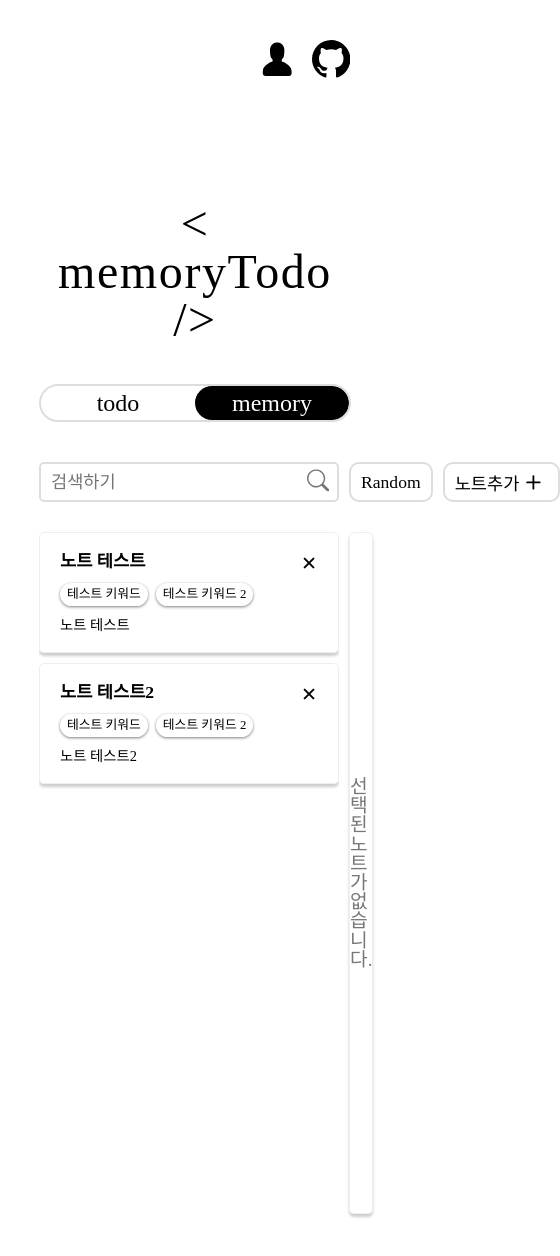
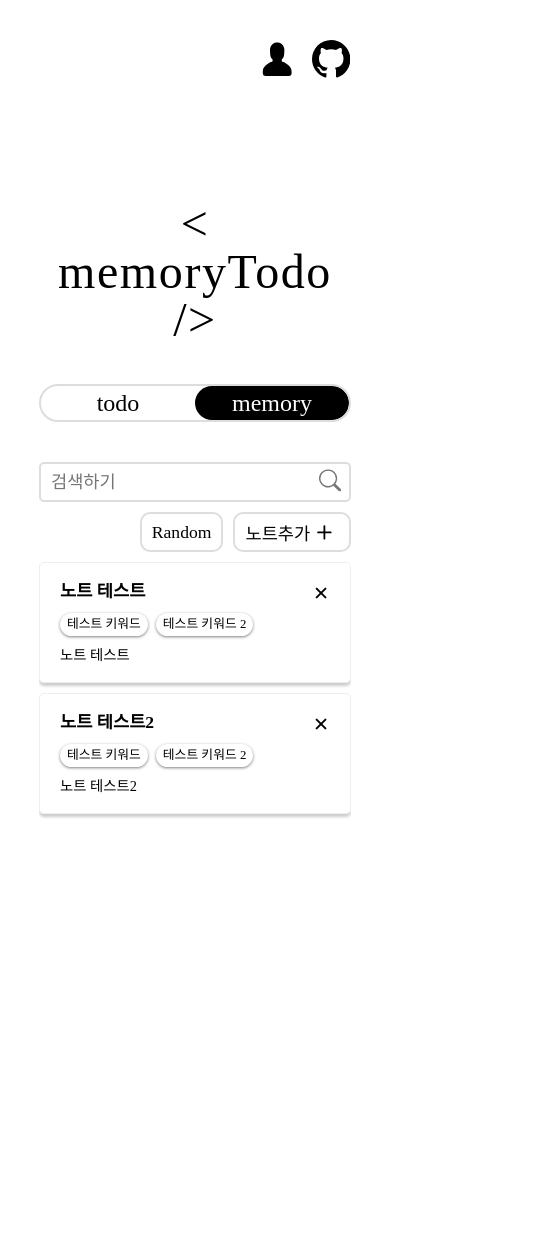
Before and after one commit to CHOI-K-ROCK/TODO_TS, a React (Create React App) app: page /memory in a window 390 px wide. Shown: the top 1256 px of the page, 560 px wide, since content can reach past the window. Built offline with nearby package versions, Linux system fonts and the light colour scheme; a web font is replaced by a local one.

Commit message:
레이아웃 반응형 구현

```diff
--- a/src/App.tsx
+++ b/src/App.tsx
@@ -21,6 +21,10 @@ const GlobalStyles = createGlobalStyle`
     }
 
     a {
+      color: #000;
+    }
+
+    button {
       color: #000;
     }
 
--- a/src/components/Memory.tsx
+++ b/src/components/Memory.tsx
@@ -25,7 +25,8 @@ const FunctionBar = styled.div`
   justify-content: space-between;
   gap: 10px;
 
-  height: 40px;
+  height: max-content;
+  min-height: 40px;
 
   margin-bottom: 30px;
 
@@ -35,12 +36,11 @@ const FunctionBar = styled.div`
     position: relative;
     display: flex;
 
-    height: 2.5rem;
-
     /* 인풋 */
     .search_bar {
       width: 100%;
       min-width: 300px;
+      height: 40px;
 
       padding-left: 10px;
       padding-right: 40px;
@@ -105,6 +105,11 @@ const FunctionBar = styled.div`
         color: #fff;
       }
     }
+  }
+
+  @media (max-width: 1200px) {
+    flex-direction: column;
+    margin-bottom: 10px;
   }
 `;
 
@@ -186,11 +191,6 @@ const ContentsWrapper = styled.div`
 
     box-sizing: border-box;
 
-    border: 1px solid #eee;
-
-    border-radius: 5px;
-    box-shadow: 0 3px 3px rgba(0, 0, 0, 0.2);
-
     animation: rise 0.3s;
 
     @keyframes rise {
@@ -203,6 +203,20 @@ const ContentsWrapper = styled.div`
         opacity: 1;
         transform: translateY(0);
       }
+    }
+  }
+
+  @media (max-width: 1200px) {
+    .contents_wrapper {
+      position: fixed;
+      top: 50%;
+      left: 50%;
+      transform: translate(-50%, -50%);
+
+      width: 90vw;
+      min-height: auto;
+      z-index: 1;
+      background-color: #fff;
     }
   }
 `;
@@ -227,12 +241,12 @@ function Memory(): JSX.Element {
     content: '',
   });
   const [searchValue, setSearchValue] = useState<string>('');
-  const [isShowRandomNote, setShowRandomNote] = useState<boolean>(false);
+  const [randomNoteOpen, setRandomNoteOpen] = useState<boolean>(false);
   const [alertModalOpen, setAlertModalOpen] = useState<boolean>(false);
 
   const randomNoteBtnHandler = () => {
     if (notesSlice.length) {
-      setShowRandomNote(true);
+      setRandomNoteOpen(true);
     } else {
       setAlertModalOpen(true);
     }
@@ -241,7 +255,7 @@ function Memory(): JSX.Element {
   return (
     <>
       {/* 랜덤 노트 표시 */}
-      {isShowRandomNote && <RandomNote setShowRandomNote={setShowRandomNote} />}
+      {randomNoteOpen && <RandomNote setRandomNoteOpen={setRandomNoteOpen} />}
       {alertModalOpen && (
         <Modal
           msg="작성된 노트가 없습니다."
--- a/src/components/Memory/AddNote.tsx
+++ b/src/components/Memory/AddNote.tsx
@@ -1,7 +1,7 @@
 import { notesActions } from 'modules/memory';
-import React, { useMemo, useRef, useState } from 'react';
+import React, { useState } from 'react';
 import { useDispatch } from 'react-redux';
-import { Link, useNavigate } from 'react-router-dom';
+import { useNavigate } from 'react-router-dom';
 import styled from 'styled-components';
 import { v4 as uuidv4 } from 'uuid';
 
@@ -10,8 +10,14 @@ const Container = styled.section`
   display: flex;
   flex-direction: column;
   justify-content: center;
+
   box-sizing: border-box;
   padding: 30px;
+
+  box-shadow: 0 3px 3px rgba(0, 0, 0, 0.2);
+
+  border: 1px solid #eee;
+  border-radius: 5px;
 
   .close_btn {
     display: grid;
--- a/src/components/Memory/DefaultPage.tsx
+++ b/src/components/Memory/DefaultPage.tsx
@@ -10,6 +10,10 @@ const Container = styled.section`
 
     font-size: 1.2rem;
     color: #777;
+  }
+
+  @media (max-width: 1200px) {
+    display: none;
   }
 `;
 
--- a/src/components/Memory/EditNote.tsx
+++ b/src/components/Memory/EditNote.tsx
@@ -13,7 +13,13 @@ const Container = styled.section`
   flex-direction: column;
   justify-content: center;
 
+  box-sizing: border-box;
   padding: 30px;
+
+  box-shadow: 0 3px 3px rgba(0, 0, 0, 0.2);
+
+  border: 1px solid #eee;
+  border-radius: 5px;
 
   .close_btn {
     display: grid;
--- a/src/components/Memory/Viewer.tsx
+++ b/src/components/Memory/Viewer.tsx
@@ -12,8 +12,14 @@ const Container = styled.section`
   position: relative;
   min-height: 680px;
   max-height: max-content;
+
   box-sizing: border-box;
   padding: 30px;
+
+  box-shadow: 0 3px 3px rgba(0, 0, 0, 0.2);
+
+  border: 1px solid #eee;
+  border-radius: 5px;
 
   .content {
     white-space: pre-wrap;
--- a/src/components/Modals/RandomNote.tsx
+++ b/src/components/Modals/RandomNote.tsx
@@ -264,7 +264,7 @@ const ButtonWrapper = styled.div`
 `;
 
 interface IProps {
-  setShowRandomNote: React.Dispatch<React.SetStateAction<boolean>>;
+  setRandomNoteOpen: React.Dispatch<React.SetStateAction<boolean>>;
 }
 
 interface INote {
@@ -274,7 +274,7 @@ interface INote {
   content: string;
 }
 
-function RandomNote({ setShowRandomNote }: IProps): JSX.Element {
+function RandomNote({ setRandomNoteOpen }: IProps): JSX.Element {
   // 전역상태 불러오기
   const notesSlice = useSelector(
     (state: { notesSlice: { notes: INote[] } }) => {
@@ -321,7 +321,7 @@ function RandomNote({ setShowRandomNote }: IProps): JSX.Element {
           <button
             type="button"
             className="close_btn"
-            onClick={() => setShowRandomNote(false)}
+            onClick={() => setRandomNoteOpen(false)}
           >
             ✕
           </button>
```
